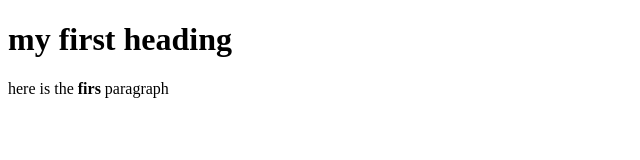
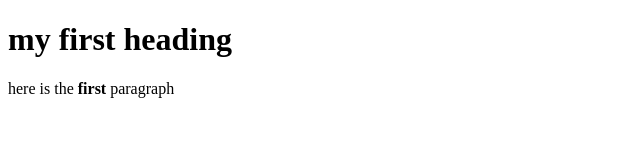
Before and after one commit to mohash25/tutorial-repo, a plain HTML site: page index.html in a window 1280 px wide. Shown: the full height of the page, 0-640 px from the left. Drawn offline with Linux system fonts and the light colour scheme.

Commit message:
solving a mistake!

```diff
--- a/index.html
+++ b/index.html
@@ -2,6 +2,6 @@
 <html>
 <body>
   <h1>my first heading</h1>
-<p>here is the <strong>firs</strong> paragraph</p>
+<p>here is the <strong>first</strong> paragraph</p>
 </body>
 </html>
```
